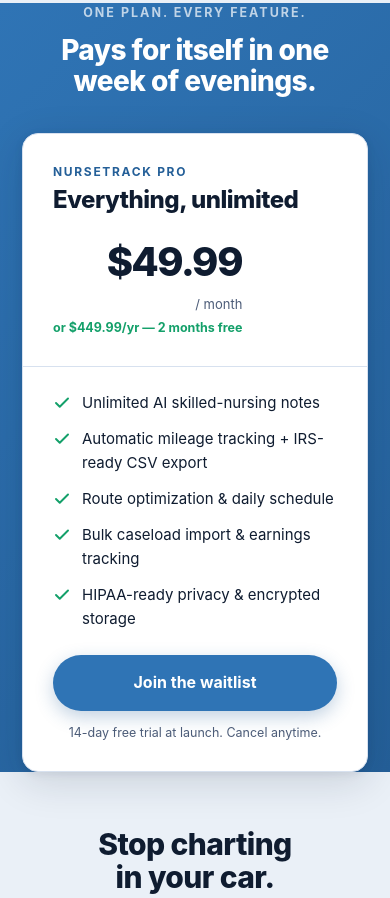
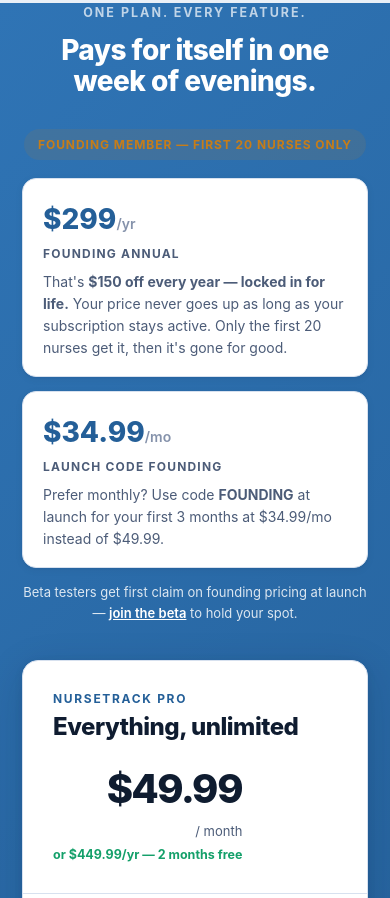
Before and after one commit to CTK1215/nursetrack-app, a plain HTML site: page index.html in a window 390 px wide. Shown: the part 7818-8716 px from the top of the page. Drawn offline with Linux system fonts and the light colour scheme.

Commit message:
Founding-member pricing offers on the pricing section (#2)
* feat: beta install redirects (/get, /ios, /android) + beta CTAs

/ios 302s to the TestFlight public link; /android 302s to the current
EAS APK build page (temporary target — repointed per build until the
Play Store listing exists). /get is the one URL printed on cards and
QR codes: user-agent redirects send Android phones to /android and
iPhones to /ios, and everything else (desktop scans) falls through to
the new get.html chooser page.

Landing nav + hero primary CTAs now point at /get ("Join the beta")
instead of the waitlist anchor; the waitlist section itself stays for
launch-list capture.

All redirects are 302 on purpose: at App Store launch, /ios and
/android flip to store links with no reprint of anything.

* feat: founding-member pricing offers on the pricing section

Adds the founding block above the price card: Founding Annual at
$299/yr (first 20 nurses, $150/yr off locked while the subscription
stays active) and launch offer code FOUNDING (first 3 months of
monthly at $34.99 instead of $49.99). Copy is written so the offer
code is a launch-day promise, not a live code. Beta-tester note links
to /get; price-card CTA now matches ("Join the beta").

Numbers must stay in sync with App Store Connect / RevenueCat.

---------

```diff
--- a/index.html
+++ b/index.html
@@ -319,6 +319,40 @@
       <div class="mk-wrap">
         <p class="mk-eyebrow mk-reveal">One plan. Every feature.</p>
         <h2 class="mk-reveal">Pays for itself in one week of evenings.</h2>
+
+        <!-- Founding-member offers. Numbers must stay in sync with App
+             Store Connect / RevenueCat: founding annual $299 (capped at
+             20, price preserved while the subscription stays active) and
+             launch offer code FOUNDING (first 3 months of monthly at
+             $34.99/mo). The code is minted at launch — copy is written
+             so nothing here promises it exists before then. -->
+        <div class="mk-founding mk-reveal">
+          <div class="mk-founding-badge">Founding member — first 20 nurses only</div>
+          <div class="mk-founding-grid">
+            <div class="mk-founding-deal">
+              <div class="fd-price">$299<span>/yr</span></div>
+              <div class="fd-label">Founding Annual</div>
+              <p>
+                That's <strong>$150 off every year — locked in for life.</strong>
+                Your price never goes up as long as your subscription stays
+                active. Only the first 20 nurses get it, then it's gone for good.
+              </p>
+            </div>
+            <div class="mk-founding-deal">
+              <div class="fd-price">$34.99<span>/mo</span></div>
+              <div class="fd-label">Launch code <strong>FOUNDING</strong></div>
+              <p>
+                Prefer monthly? Use code <strong>FOUNDING</strong> at launch
+                for your first 3 months at $34.99/mo instead of $49.99.
+              </p>
+            </div>
+          </div>
+          <p class="mk-founding-note">
+            Beta testers get first claim on founding pricing at launch —
+            <a href="/get">join the beta</a> to hold your spot.
+          </p>
+        </div>
+
         <div class="mk-pricecard mk-reveal">
           <div class="mk-pricetop">
             <div><div class="plan">NurseTrack Pro</div><h3>Everything, unlimited</h3></div>
@@ -336,8 +370,8 @@
             <div class="li"><svg viewBox="0 0 24 24" fill="none" stroke="currentColor" stroke-width="2.6" stroke-linecap="round" stroke-linejoin="round" aria-hidden="true"><path d="M20 6L9 17l-5-5" /></svg> HIPAA-ready privacy &amp; encrypted storage</div>
           </div>
           <div class="mk-pricecta">
-            <a class="mk-btn primary" href="#waitlist">Join the waitlist</a>
-            <div class="fine">14-day free trial at launch. Cancel anytime.</div>
+            <a class="mk-btn primary" href="/get">Join the beta</a>
+            <div class="fine">14-day free trial at launch. Cancel anytime. Founding pricing claimed in-app at launch.</div>
           </div>
         </div>
       </div>
--- a/styles.css
+++ b/styles.css
@@ -622,3 +622,45 @@
   .mk-btn { transition: none; }
   .mk-btn.primary:hover { transform: none; }
 }
+
+/* ---------- founding-member offers (pricing section) ---------- */
+/* Sits above the price card; uses the warning palette for the badge so
+   the scarcity line reads as a highlight, not an error. Numbers in the
+   HTML must stay in sync with App Store Connect / RevenueCat. */
+.mk-founding {
+  max-width: 640px; margin: 32px auto 8px; text-align: center;
+}
+.mk-founding-badge {
+  display: inline-block; padding: 6px 14px; border-radius: 999px;
+  background: var(--nt-warning-bg); color: var(--nt-warning);
+  font-size: 12px; font-weight: 700; letter-spacing: 0.08em;
+  text-transform: uppercase; margin-bottom: 18px;
+}
+.mk-founding-grid {
+  display: grid; grid-template-columns: 1fr 1fr; gap: 14px; text-align: left;
+}
+@media (max-width: 560px) {
+  .mk-founding-grid { grid-template-columns: 1fr; }
+}
+.mk-founding-deal {
+  background: var(--nt-surface); border: 1px solid var(--nt-border);
+  border-radius: 14px; padding: 18px 20px; box-shadow: var(--mk-shadow-sm);
+}
+.mk-founding-deal .fd-price {
+  font-size: 28px; font-weight: 800; color: var(--nt-accent-text);
+}
+.mk-founding-deal .fd-price span {
+  font-size: 14px; font-weight: 600; color: var(--nt-text-tertiary);
+}
+.mk-founding-deal .fd-label {
+  font-size: 12px; letter-spacing: 0.1em; text-transform: uppercase;
+  color: var(--nt-text-secondary); margin: 2px 0 8px; font-weight: 700;
+}
+.mk-founding-deal p {
+  font-size: 14px; line-height: 1.55; color: var(--nt-text-secondary); margin: 0;
+}
+.mk-founding-note {
+  /* Sits on the blue band, not a card — use band ink, not page grays. */
+  margin-top: 14px; font-size: 13px; color: var(--mk-band-sub);
+}
+.mk-founding-note a { color: var(--mk-band-ink); font-weight: 600; }
```
